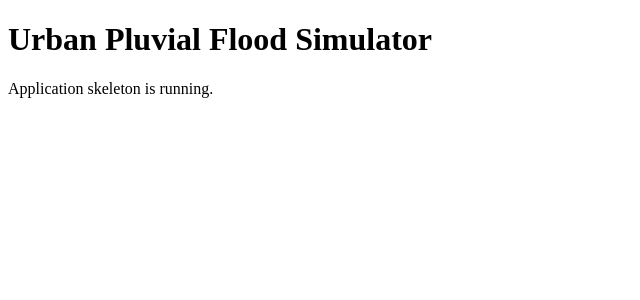
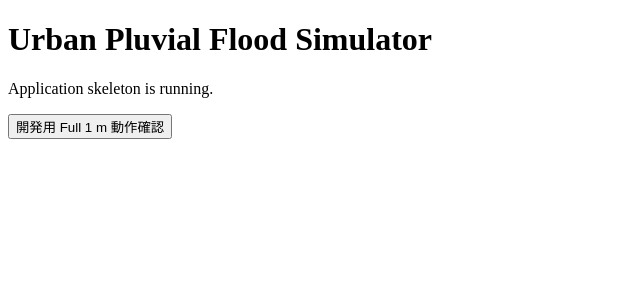
Before and after one commit to nobunora/urban-pluvial-flood-simulator, a React (Vite) app in the folder web/: page / in a window 1280 px wide. Shown: the top 300 px of the page, without its empty margins (0-640 px from the left). Built offline with nearby package versions, Linux system fonts and the light colour scheme.

Commit message:
Expose Full 1 m smoke mode

```diff
--- a/web/src/App.tsx
+++ b/web/src/App.tsx
@@ -1,8 +1,17 @@
+import SmokeApp from "./dev/SmokeApp";
+
 export default function App() {
+  if (new URLSearchParams(window.location.search).get("smoke") === "1") {
+    return <SmokeApp />;
+  }
+
   return (
     <main>
       <h1>Urban Pluvial Flood Simulator</h1>
       <p>Application skeleton is running.</p>
+      <button type="button" onClick={() => { window.location.search = "smoke=1"; }}>
+        開発用 Full 1 m 動作確認
+      </button>
     </main>
   );
 }
```
